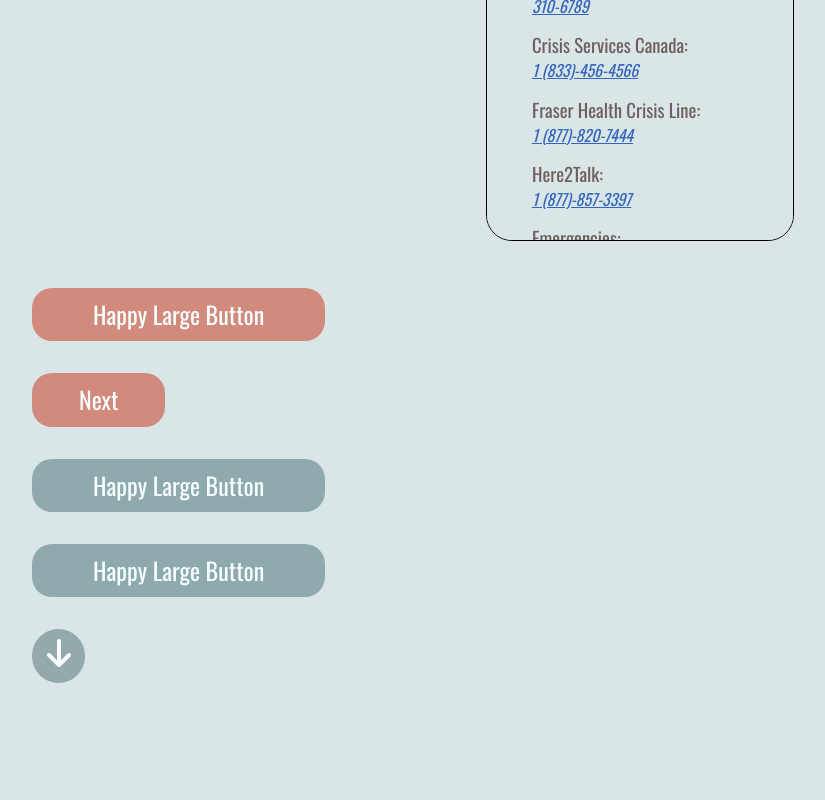
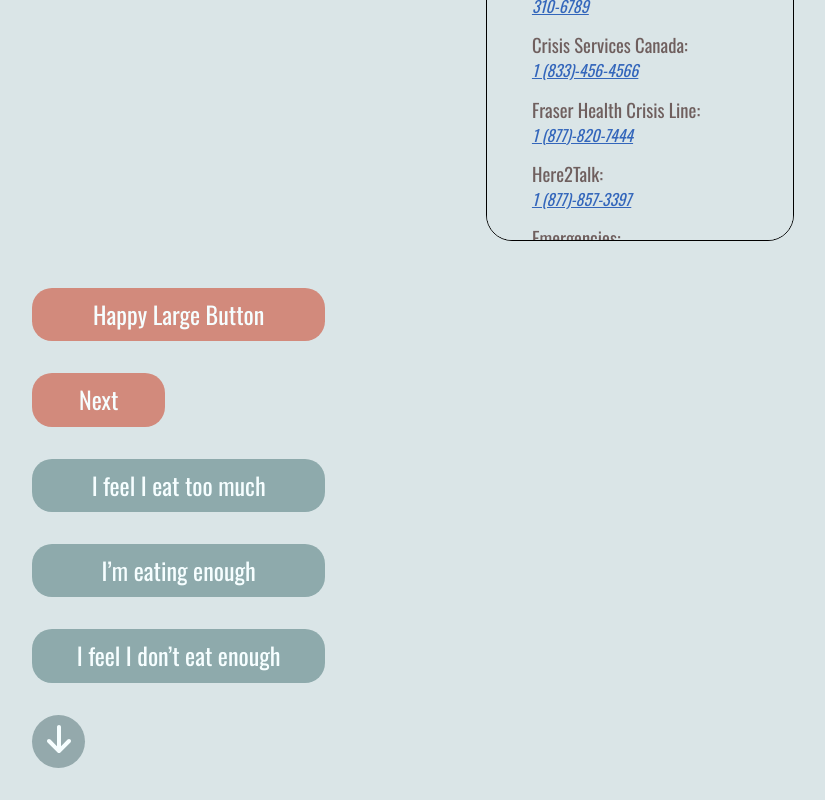
Before and after one commit to SeanHLam/mdia2109_mindfull, a Next.js app: page /test in a window 1280 px wide. Shown: the part 441-1241 px from the top of the page, without its empty margins (0-825 px from the left). Before the commit the page ends 1156 px from the top, so only its background shows below. Built offline with nearby package versions, Linux system fonts and the light colour scheme.

Commit message:
added button data storing

```diff
--- a/comps/largebutton.js
+++ b/comps/largebutton.js
@@ -55,22 +55,23 @@ export function LargeButton({button_text="Happy Large Button", next="/home"}){
 
 
 
-export function QueButton({button_text="Happy Large Button"}){
+export function QueButton({button_text="Happy Large Button", onClick=()=>{}}){
     const [options, setOptions] = useState()
-    return <QueCont>
+
+    return <QueCont onClick={onClick}>
+
+
+        <Question >
+            {button_text}
+        </Question>
 
 
 
-
-        <Question
-        onClick={()=> setOptions("option1")} style= {options === "option1" ? {backgroundColor: "#6D8C8E"} : {backgroundColor: "#8EAAAC"}}
-        >{button_text}
-        </Question>
-
-         <Question
-        onClick={()=> setOptions("option2")} style= {options === "option2" ? {backgroundColor: "#6D8C8E"} : {backgroundColor: "#8EAAAC"}}
-        >{button_text}
-        </Question>
-
     </QueCont>
     }
+
+
+    // <Question
+    // onClick={()=> setOptions("option1")} style= {options === "option1" ? {backgroundColor: "#6D8C8E"} : {backgroundColor: "#8EAAAC"}}
+    // >{button_text}
+    // </Question>
--- a/data/questiondata.js
+++ b/data/questiondata.js
@@ -22,13 +22,103 @@ export const option2 = [
     'I sleep less than 6 hours',
 ]
 
-export const que = [
+export const ques = [
 
     {
     q: "How old are you?",
+    c: [
+        {
+        txt: "I’m 15 - 18 years old",
+        num: 0,
+        },
+
+        {
+        txt: "I’m older than 18",
+        num: 0,
+        }
+    ],
+    a: 0,
+    selected: ""
+    },
+
+    {
+        q: "How often do you exercise?",
+        c: [
+            {
+            txt: "Often and regularly",
+            num: 1,
+            },
+
+            {
+            txt: "Very little or never",
+            num: -1,
+            }
+        ],
+        a: 0,
+        selected: ""
+        },
+
+        {
+            q: "How much are you eating in a day?",
+            c: [
+                {
+                txt: "I feel I eat too much",
+                num: -1,
+                },
+
+                {
+                txt: "I’m eating enough",
+                num: 1,
+                },
+
+                {
+                txt: "I feel I don’t eat enough",
+                num: -1,
+                }
+            ],
+            a: 0,
+            selected: ""
+            },
+
+        {
+        q: 'How much are you sleeping in a day?',
+        c: [
+            {
+            txt: "I feel I eat too much",
+            num: 1,
+            },
+
+            {
+            txt: "I’m eating enough",
+            num: -1,
+            }
+        ],
+        a: 0,
+        selected: ""
+        },
+
+        {
+            q: "How are you feeling today?",
+            c: [
+                {
+                txt: "Often and regularly",
+                num: 1,
+                },
+
+                {
+                txt: "Very little or never",
+                num: -1,
+                }
+            ],
+            a: 0,
+            selected: ""
+            },
 
 
-    }
+
+
+
+
 
 
 
--- a/pages/test.js
+++ b/pages/test.js
@@ -10,6 +10,7 @@ import {NavBar} from "../comps/navbar";
 import {LargeButton, QueButton} from "../comps/largebutton";
 import {SmallButton} from "../comps/smallbutton";
 import {Arrow} from "../comps/arrow";
+import {ques} from "../data/questiondata"
 
 <Head>
 <title>Create Next App</title>
@@ -19,6 +20,21 @@ import {Arrow} from "../comps/arrow";
 
 
 export default function Test(){
+
+    var page = 0
+
+    function StoreAn(qnum,mnum,txt){
+      ques[qnum].a = mnum
+      ques[2].selected = txt
+      console.log(mnum,ques[qnum].a)
+
+    }
+
+    const [options, setOptions] = useState()
+
+    function toggle(){
+      setOptions(true)
+    }
 
 
     return <div>
@@ -37,9 +53,22 @@ export default function Test(){
 
             <ResourceMenu></ResourceMenu>
             <LargeButton></LargeButton>
-            <SmallButton onClick></SmallButton>
-            <QueButton></QueButton>
+            <SmallButton onClick = {()=>{console.log(ques[2].c[0].txt)}}> </SmallButton>
+
+            {ques[2].c.map((o,i)=><QueButton button_text={ques[2].c[i].txt}
+
+            onClick = {()=> {StoreAn(i ,ques[2].c[i].num, ques[2].c[i].txt ), console.log(ques[1], ques[2].a)} }
+
+           ></QueButton>)}
+
+
+
+
+
+
             <Arrow></Arrow>
+
+
 
         </div>
 }
```
